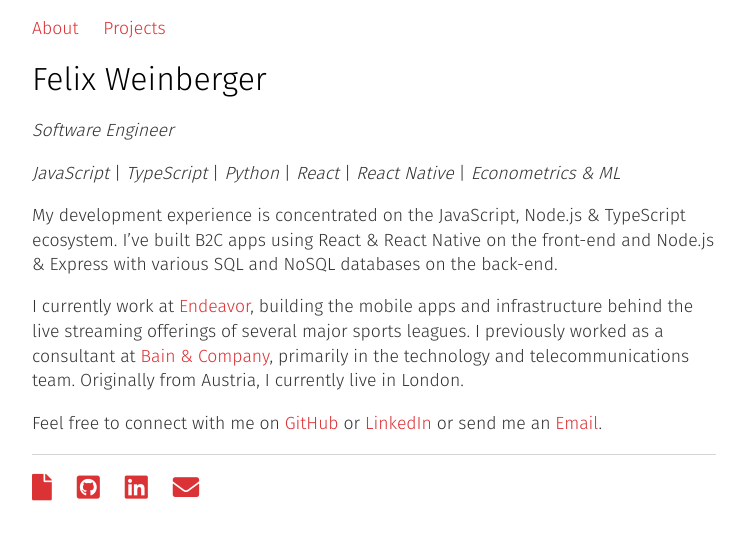
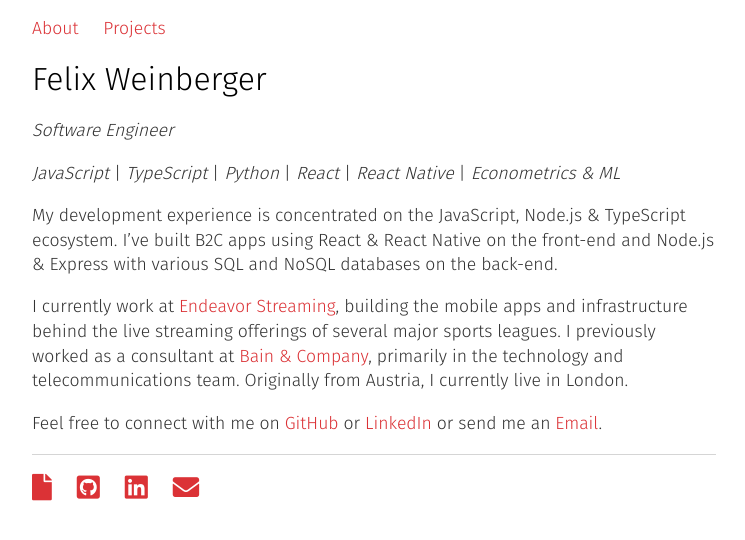
Before and after one commit to felixweinberger/felixweinberger.github.io, a Jekyll site: the page built from index.md, in a window 1280 px wide. Shown: the top 540 px of the page, without its empty margins (266-1011 px from the left). Built offline with Jekyll 4.4.1, drawn with Linux system fonts in a browser that asks for light colours.

Commit message:
update: use new endeavor streaming link

```diff
--- a/index.md
+++ b/index.md
@@ -9,6 +9,6 @@
 
 My development experience is concentrated on the JavaScript, Node.js & TypeScript ecosystem. I've built B2C apps using React & React Native on the front-end and Node.js & Express with various SQL and NoSQL databases on the back-end.
 
-I currently work at [Endeavor](https://www.endeavorco.com/), building the mobile apps and infrastructure behind the live streaming offerings of several major sports leagues. I previously worked as a consultant at [Bain & Company](https://bain.com/), primarily in the technology and telecommunications team. Originally from Austria, I currently live in London.
+I currently work at [Endeavor Streaming](https://endeavorstreaming.com/), building the mobile apps and infrastructure behind the live streaming offerings of several major sports leagues. I previously worked as a consultant at [Bain & Company](https://bain.com/), primarily in the technology and telecommunications team. Originally from Austria, I currently live in London.
 
 Feel free to connect with me on [GitHub](https://github.com/felixweinberger) or [LinkedIn](https://linkedin.com/in/felixweinberger) or send me an [Email](mailto:felix.weinberger@gmail.com).
```
